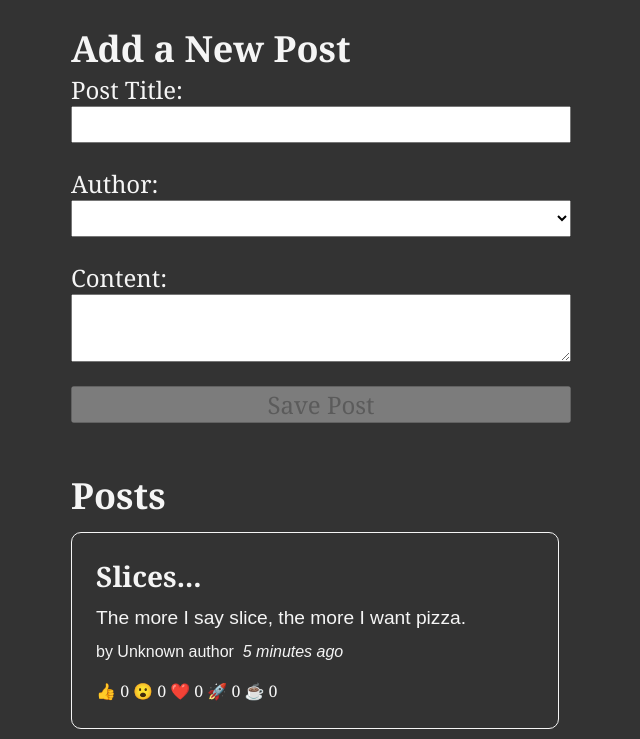
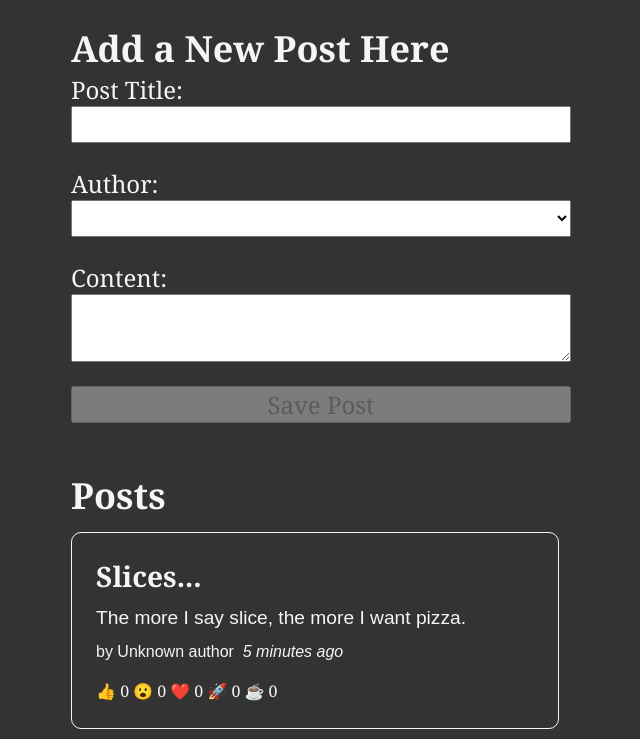
Before and after one commit to miguelriverasarmiento/Redux-app, a React (Create React App) app: page / in a window 1280 px wide. Shown: the top 739 px of the page, without its empty margins (319-959 px from the left). Built offline with nearby package versions, Linux system fonts and the light colour scheme.

Commit message:
Finish of redux-app

```diff
--- a/src/features/posts/AddPostForm.js
+++ b/src/features/posts/AddPostForm.js
@@ -36,7 +36,7 @@ const AddPostForm = () => {
     ))
     return(
         <section>
-            <h2>Add a New Post</h2>
+            <h2>Add a New Post Here</h2>
             <form>
                 <label htmlFor="postTitle">Post Title:</label>
                 <input
```
